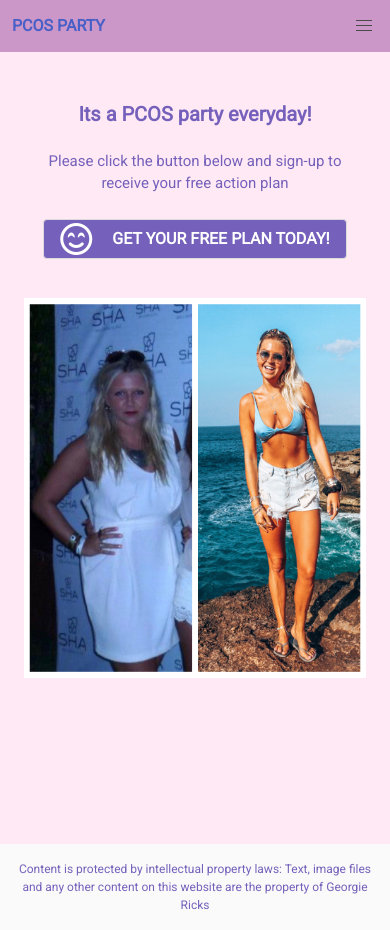
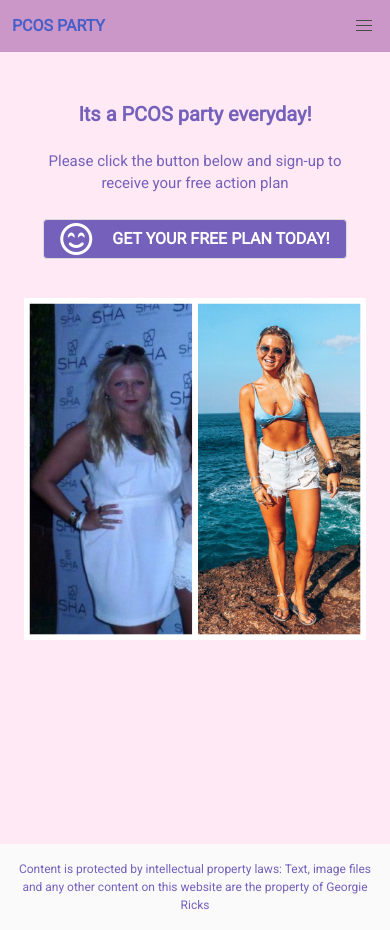
Before and after one commit to Fletch-7/pcos-launch, a React (Create React App) app: page /diet in a window 390 px wide. Built offline with nearby package versions, Linux system fonts and the light colour scheme.

Commit message:
respoinse-13

```diff
--- a/src/App.scss
+++ b/src/App.scss
@@ -202,7 +202,11 @@ span{
       font-size: 15px;
       text-align: center;
     }
+    #transform{
+      height: auto;
+      width: auto;
   }
+}
 }
 
 
```
